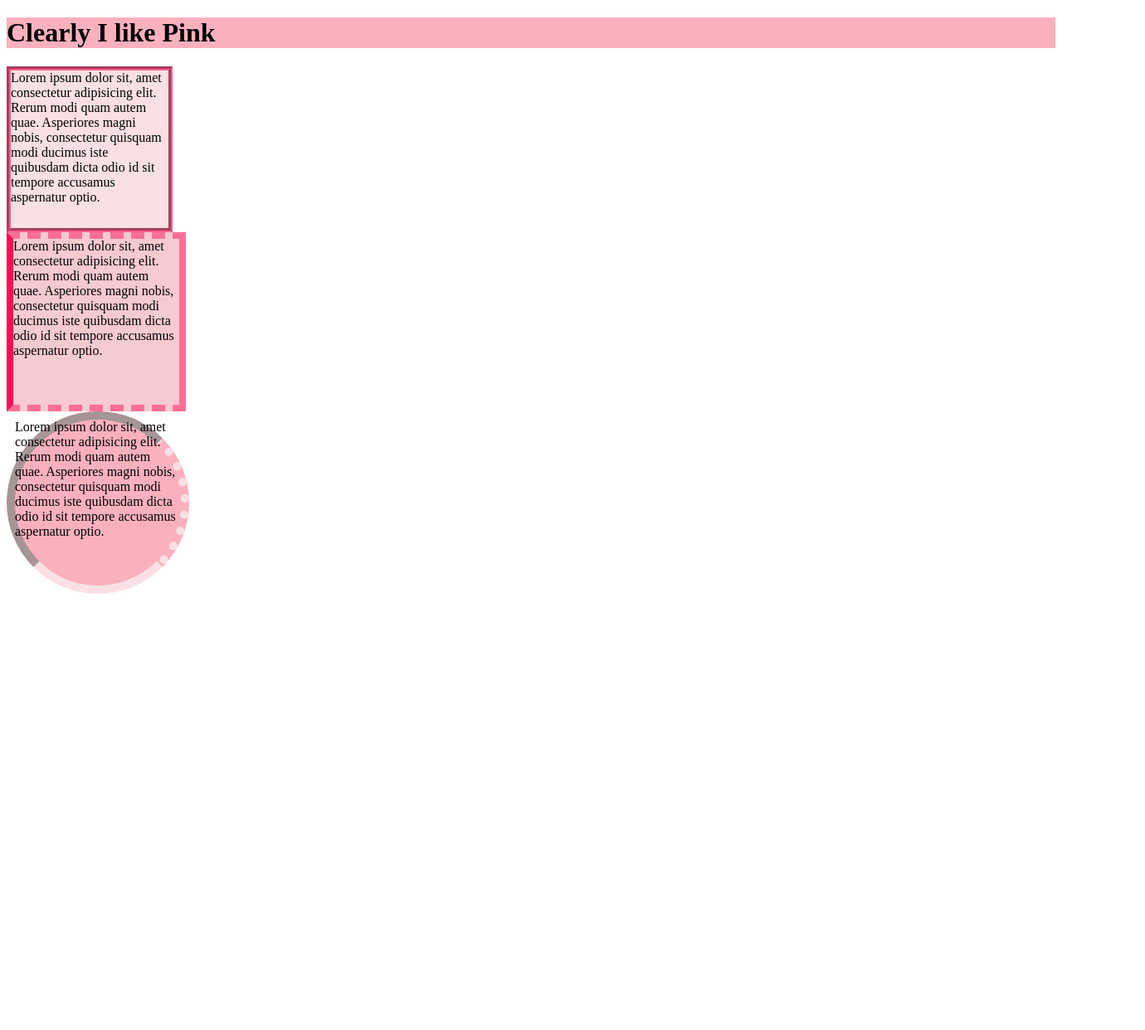
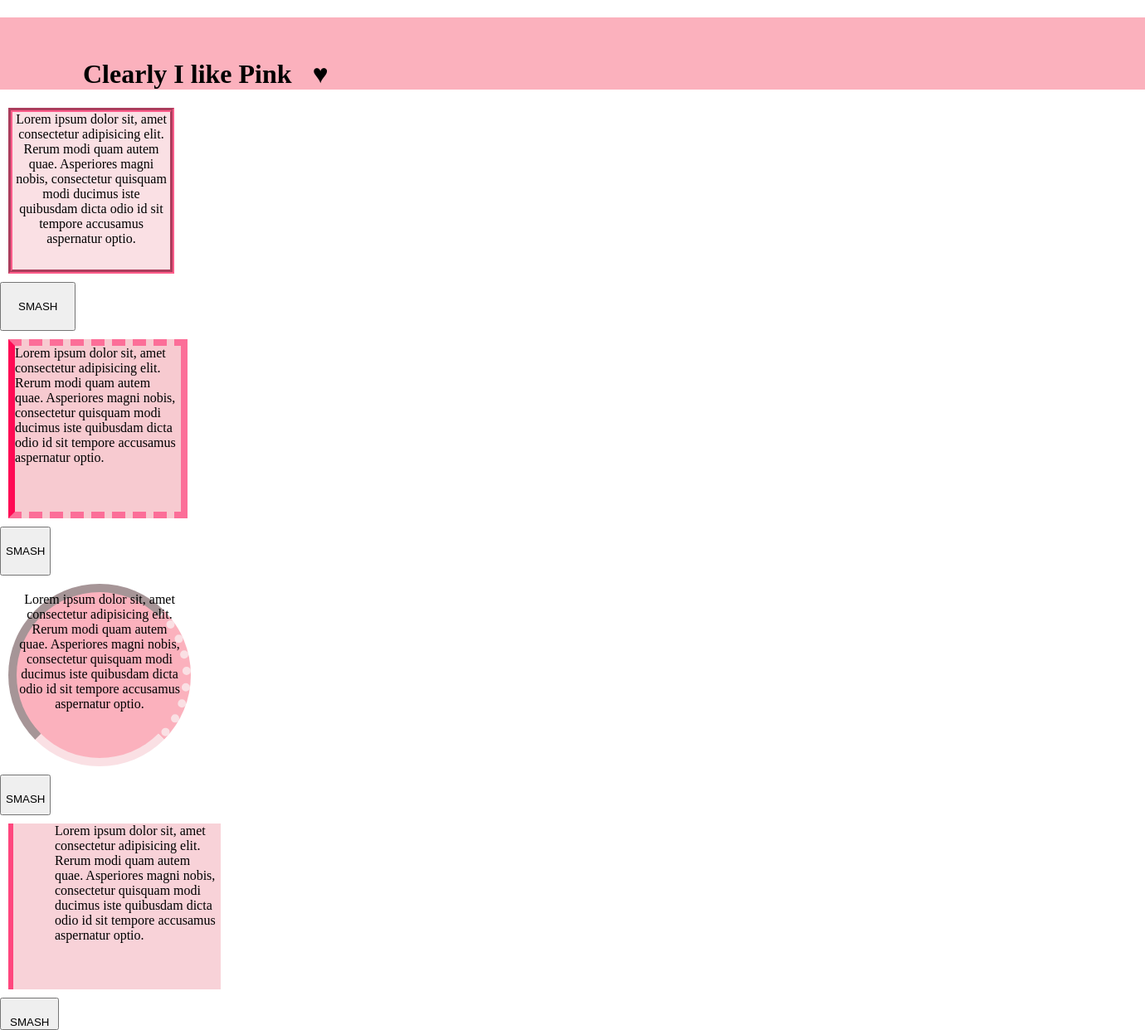
Before and after one commit to GitKitt3n/HTML-Practice, a plain HTML site: page box_model.html in a window 1280 px wide. Shown: the whole page at 83% size, 1380 px wide, since content can reach past the window. Before the commit the page ends 800 px from the top, so only its background shows below. Drawn offline with Linux system fonts and the light colour scheme.

Commit message:
padding properties

```diff
--- a/box.css
+++ b/box.css
@@ -1,7 +1,19 @@
+body {
+  margin: 0;
+}
+
+h1 {
+  background-color: #fbb1bd;
+  width: 100%;
+  padding-left: 100px;
+  padding-top: 50px;
+}
+
 div {
   width: 200px;
   height: 200px;
   background-color: #fae0e4;
+  margin: 10px;
 }
 
 #one {
@@ -9,7 +21,8 @@ div {
   border-width: 5px;
   border-color: #ff5c8a;
   border-style: groove;
-  box-sizing: border-box; /*exact size of element*/
+  box-sizing: border-box;
+  text-align: center; /*exact size of element*/
 }
 
 #two {
@@ -25,9 +38,31 @@ div {
   border: 10px inset #fae0e4;
   border-right-style: dotted;
   border-radius: 50%;
+  text-align: center;
+}
+#four {
+  background-color: #f8d2d8;
+  border-left: 6px #ff477e solid;
+  padding-left: 50px;
 }
 
-h1 {
-  background-color: #fbb1bd;
-  width: 100%;
+span {
+  margin-left: 25px;
+  margin-top: 30px;
 }
+
+/*Button Shorthand Property*/
+#buttonOne {
+  padding: 20px; /*All four sides*/
+}
+#buttonTwo {
+  padding: 20px 5px; /*vertical | horizontal*/
+}
+#buttonThree {
+  padding: 20px 5px 10px; /*top | horizontal | bottom*/
+}
+#buttonFour {
+  padding: 20px 10px 0px 10px; /*top  right bottom left*/
+}
+/*padding is space between content box and its border*/
+/*margin is spacing on the outside of border*/
--- a/box_model.html
+++ b/box_model.html
@@ -8,21 +8,30 @@
     <link rel="stylesheet" href="box.css" />
   </head>
   <body>
-    <h1>Clearly I like Pink</h1>
+    <h1>Clearly I like Pink<span>&hearts;</span></h1>
     <div id="one">
       Lorem ipsum dolor sit, amet consectetur adipisicing elit. Rerum modi quam
       autem quae. Asperiores magni nobis, consectetur quisquam modi ducimus iste
       quibusdam dicta odio id sit tempore accusamus aspernatur optio.
     </div>
+    <button id="buttonOne">SMASH</button>
     <div id="two">
       Lorem ipsum dolor sit, amet consectetur adipisicing elit. Rerum modi quam
       autem quae. Asperiores magni nobis, consectetur quisquam modi ducimus iste
       quibusdam dicta odio id sit tempore accusamus aspernatur optio.
     </div>
+    <button id="buttonTwo">SMASH</button>
     <div id="three">
       Lorem ipsum dolor sit, amet consectetur adipisicing elit. Rerum modi quam
       autem quae. Asperiores magni nobis, consectetur quisquam modi ducimus iste
       quibusdam dicta odio id sit tempore accusamus aspernatur optio.
     </div>
+    <button id="buttonThree">SMASH</button>
+    <div id="four">
+      Lorem ipsum dolor sit, amet consectetur adipisicing elit. Rerum modi quam
+      autem quae. Asperiores magni nobis, consectetur quisquam modi ducimus iste
+      quibusdam dicta odio id sit tempore accusamus aspernatur optio.
+    </div>
+    <button id="buttonFour">SMASH</button>
   </body>
 </html>
```
